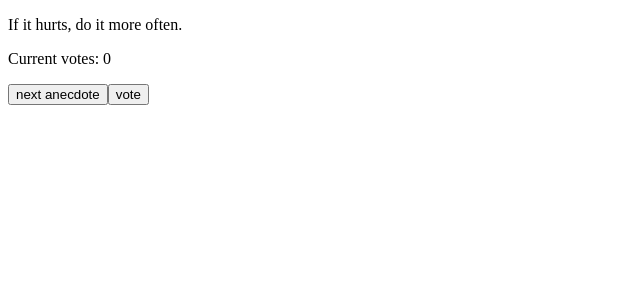
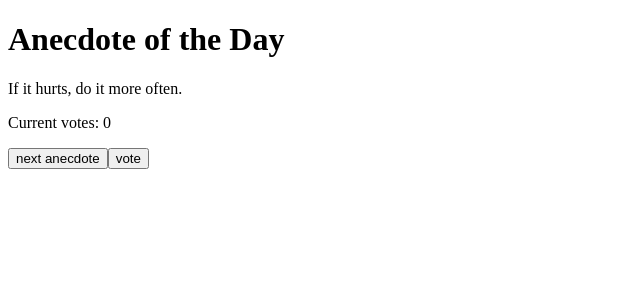
Before and after one commit to LawlessCoder/fullstackopen-homework, a React (Vite) app in the folder part1/anecdotes/: page / in a window 1280 px wide. Shown: the top 300 px of the page, without its empty margins (0-640 px from the left). Built offline with nearby package versions, Linux system fonts and the light colour scheme.

Commit message:
1.12: add anecdote of the day header

```diff
--- a/part1/anecdotes/src/App.jsx
+++ b/part1/anecdotes/src/App.jsx
@@ -45,6 +45,7 @@ const App = () => {
 
   return (
     <div>
+      <h1>Anecdote of the Day</h1>
       <p>{anecdotes[selected]}</p>
       <p>Current votes: {votes[selected]}</p>
       <SelectButton selected={selected} setSelected={setSelected} length={anecdotes.length}/>
```
